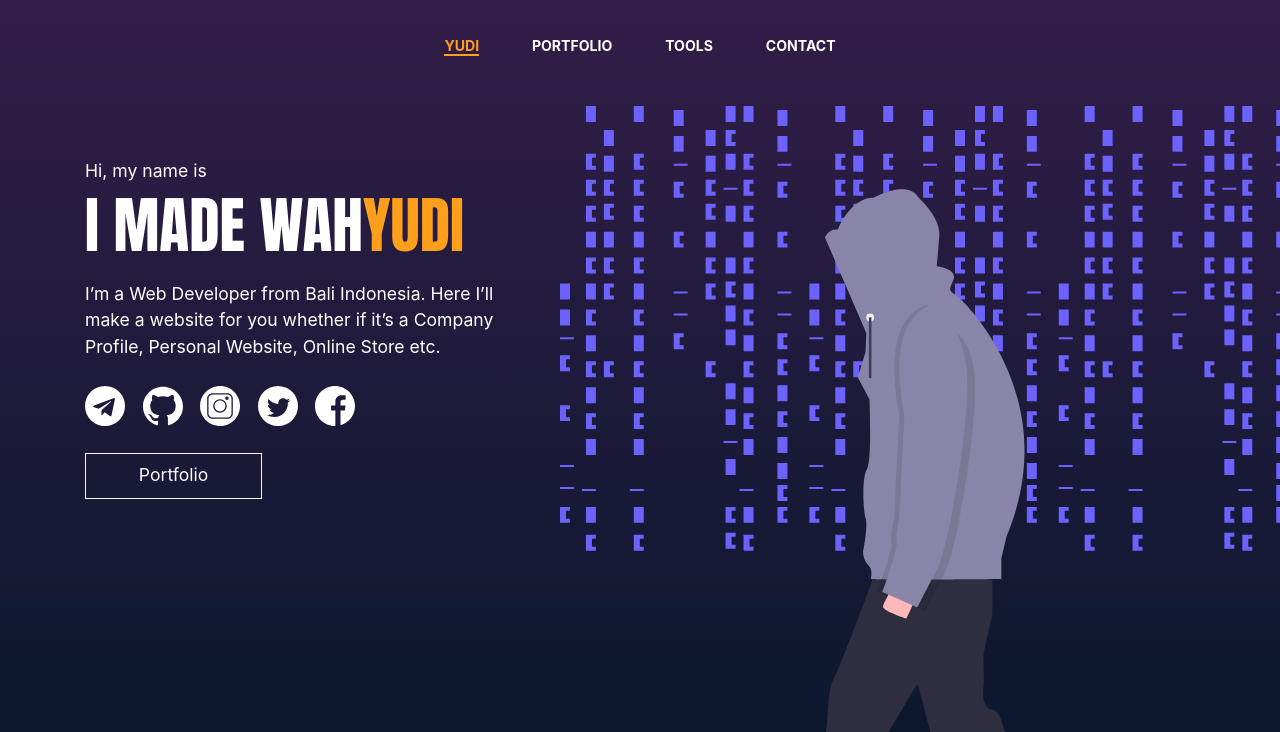
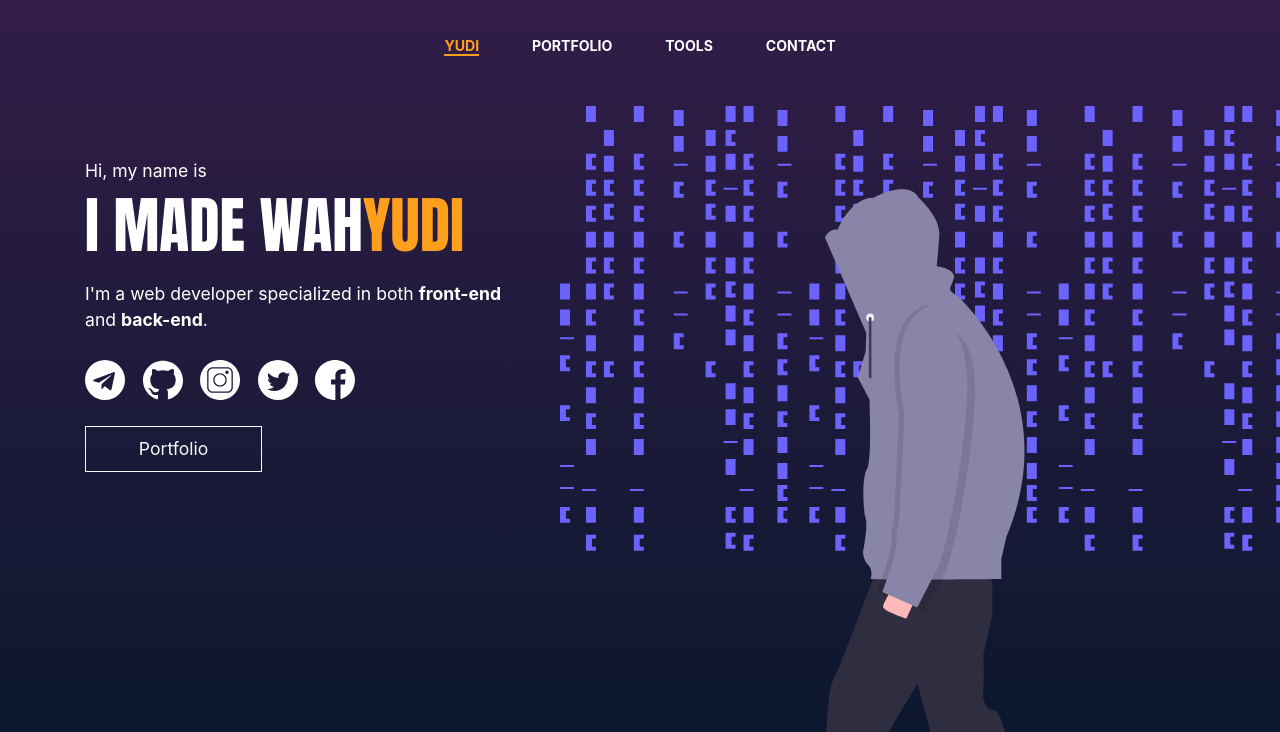
Before and after one commit to yudi7ll/madewahyudi.com, a Gatsby site: page / in a window 1280 px wide. Shown: the top 732 px of the page. Built offline with nearby package versions, Linux system fonts and the light colour scheme; Gatsby itself is replaced by a stand-in of ours.

Commit message:
update intro description

```diff
--- a/src/components/landing/Intro/index.jsx
+++ b/src/components/landing/Intro/index.jsx
@@ -25,9 +25,7 @@ function Intro() {
               I MADE WAH<span className="color--accent">YUDI</span>
             </h1>
             <p className="intro__description">
-              I’m a Web Developer from Bali Indonesia. Here I’ll make a website for
-              you whether if it’s a Company Profile, Personal Website, Online
-              Store etc.
+              I'm a web developer specialized in both <strong>front-end</strong> and <strong>back-end</strong>.
             </p>
             <div className="intro__sosmed mt-4">
               <Sosmed />
```
